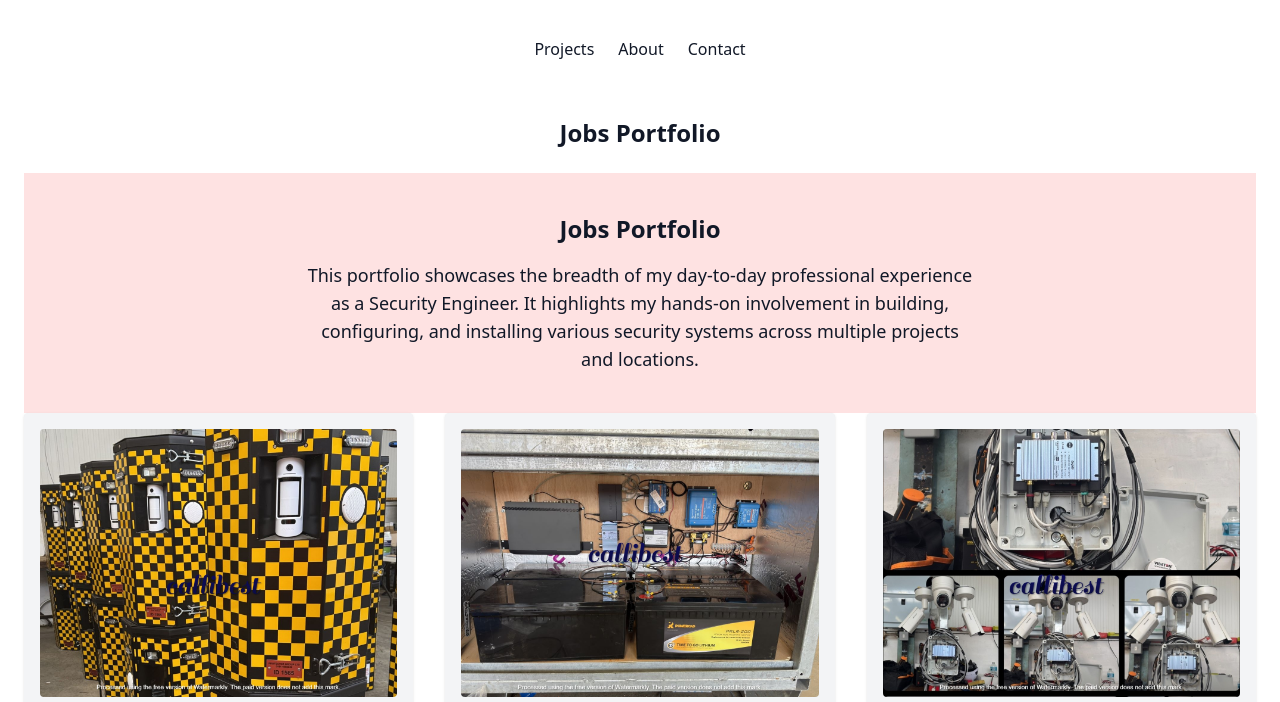
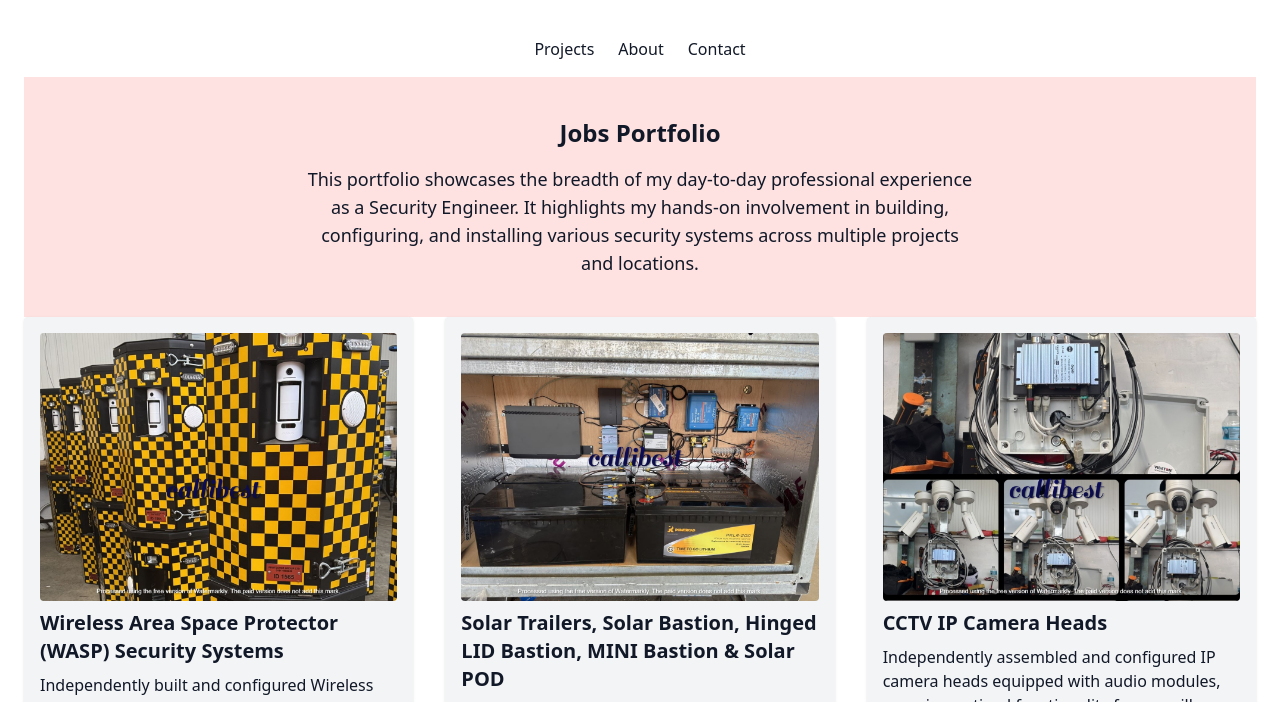
Before and after one commit to callibest/portfolio, a plain HTML site: page index.html in a window 1280 px wide. Shown: the part 83-785 px from the top of the page. Drawn offline with nearby package versions, Linux system fonts and the light colour scheme.

Commit message:
Update index.html

```diff
--- a/index.html
+++ b/index.html
@@ -38,14 +38,12 @@
   <main class="flex-1 px-6">
 
     <!-- Projects Section -->
-    <section id="projects" class="py-10">
-      <h2 class="text-2xl font-bold mb-6 text-center">Jobs Portfolio</h2>
-       <!-- About Section -->
-    <section id="about" class="py-10 bg-red-100 dark:bg-red-800 text-center">
+       <section id="about" class="py-10 bg-red-100 dark:bg-red-800 text-center">
       <h2 class="text-2xl font-bold mb-4">Jobs Portfolio</h2>
       <p class="text-lg max-w-2xl mx-auto">
        This portfolio showcases the breadth of my day-to-day professional experience as a Security Engineer. It highlights my hands-on involvement in building, configuring, and installing various security systems across multiple projects and locations.
     </section>
+
       <div class="grid grid-cols-1 md:grid-cols-2 lg:grid-cols-3 gap-8">
         <a href="wasp-security.html" class="bg-gray-100 dark:bg-gray-800 p-4 rounded shadow hover:scale-105 transition block">
           <img src="images/wasp-placeholder.jpg" alt="WASP Security System" class="rounded mb-2">
```
